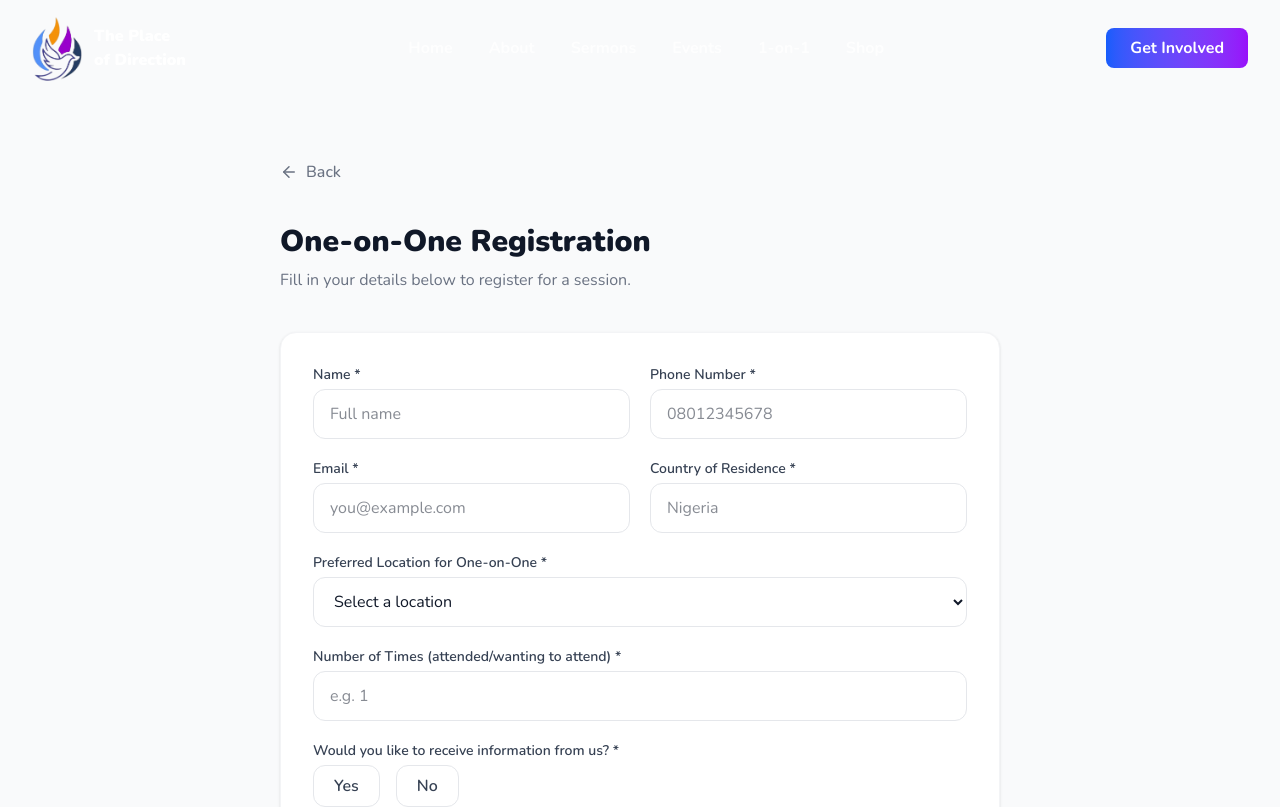
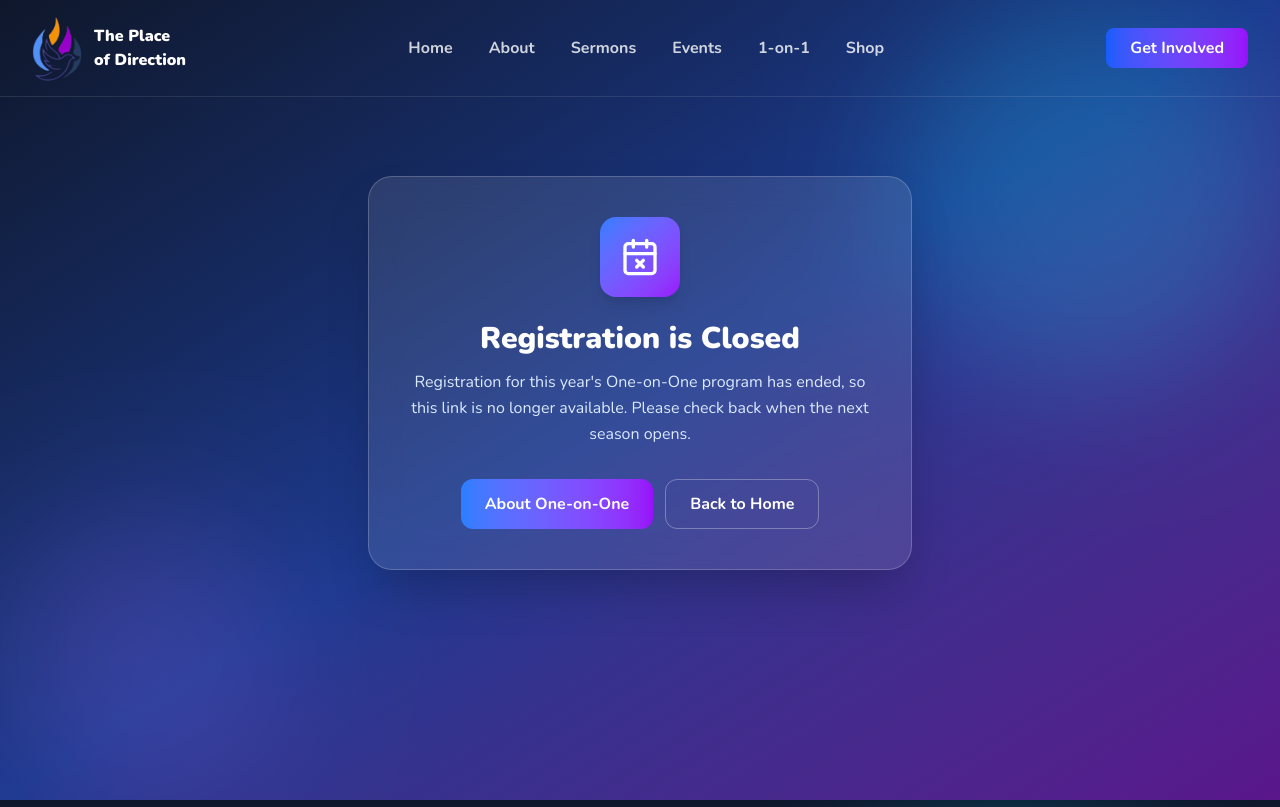
Before and after one commit to Bukason20/the-place-of-direction, a React (Vite) app: page /one-on-one/register in a window 1280 px wide. Shown: the top 807 px of the page. Built offline with nearby package versions, Linux system fonts and the light colour scheme.

Commit message:
disabling the one on one link

```diff
--- a/src/pages/OneOnOneRegistrationPage.jsx
+++ b/src/pages/OneOnOneRegistrationPage.jsx
@@ -1,6 +1,6 @@
 import React, { useState } from "react";
 import { useNavigate } from "react-router-dom";
-import { CheckCircle, ArrowLeft, Loader2 } from "lucide-react";
+import { CheckCircle, ArrowLeft, Loader2, CalendarX } from "lucide-react";
 import Navbar from "../components/Navbar";
 import axiosInstance from "../services/api";
 
@@ -34,6 +34,7 @@ const OneOnOneRegistrationPage = () => {
   const [submitting, setSubmitting] = useState(false);
   const [error, setError] = useState("");
   const [success, setSuccess] = useState(false);
+  const [expired, setExpired] = useState(true);
 
   const update = (field, value) => setForm((f) => ({ ...f, [field]: value }));
 
@@ -129,6 +130,50 @@ const OneOnOneRegistrationPage = () => {
     );
   }
 
+  if (expired) {
+    return (
+      <div className="min-h-screen bg-gradient-to-br from-slate-900 via-blue-900 to-purple-900 relative overflow-hidden">
+        <div className="absolute top-0 right-0 w-96 h-96 bg-cyan-400 rounded-full mix-blend-screen filter blur-3xl opacity-15 animate-pulse" />
+        <div className="absolute bottom-0 left-0 w-72 h-72 bg-purple-500 rounded-full mix-blend-screen filter blur-3xl opacity-10 animate-pulse" />
+
+        <div className="relative">
+          <Navbar />
+        </div>
+
+        <div className="relative max-w-xl mx-auto px-4 pt-44 pb-24 text-center">
+          <div className="bg-white/10 backdrop-blur-lg border border-white/20 rounded-3xl p-10 shadow-2xl">
+            <div className="inline-flex p-5 bg-gradient-to-br from-blue-500 to-purple-600 rounded-2xl mb-6 shadow-lg">
+              <CalendarX size={40} className="text-white" />
+            </div>
+
+            <h1 className="text-3xl font-black text-white mb-3">
+              Registration is Closed
+            </h1>
+            <p className="text-blue-100 leading-relaxed mb-8">
+              Registration for this year's One-on-One program has ended, so this
+              link is no longer available. Please check back when the next
+              season opens.
+            </p>
+
+            <div className="flex flex-col sm:flex-row gap-3 justify-center">
+              <button
+                onClick={() => navigate("/one-on-one")}
+                className="bg-gradient-to-r from-blue-500 to-purple-600 text-white px-6 py-3 rounded-xl font-bold hover:shadow-lg hover:scale-105 transition"
+              >
+                About One-on-One
+              </button>
+              <button
+                onClick={() => navigate("/")}
+                className="border border-white/30 text-white px-6 py-3 rounded-xl font-bold hover:bg-white/10 transition"
+              >
+                Back to Home
+              </button>
+            </div>
+          </div>
+        </div>
+      </div>
+    );
+  }
   return (
     <div className="min-h-screen bg-gray-50">
       <div className="relative">
--- a/src/pages/OneonOnePage.jsx
+++ b/src/pages/OneonOnePage.jsx
@@ -86,12 +86,10 @@ const OneonOnePage = () => {
               </p>
 
               <button
-                onClick={() => navigate("/one-on-one/register")}
                 disabled
-                className="inline-flex items-center gap-2 bg-gradient-to-r from-blue-600 to-purple-600 text-white px-10 py-4 rounded-xl font-bold hover:shadow-xl hover:scale-105 transition text-lg"
+                className="inline-flex items-center gap-2 bg-gradient-to-r from-blue-600 to-purple-600 text-white px-10 py-4 rounded-xl font-bold text-lg opacity-50 cursor-not-allowed"
               >
                 <span>Coming Soon</span>
-                <ChevronRight size={20} />
               </button>
             </div>
 
```
